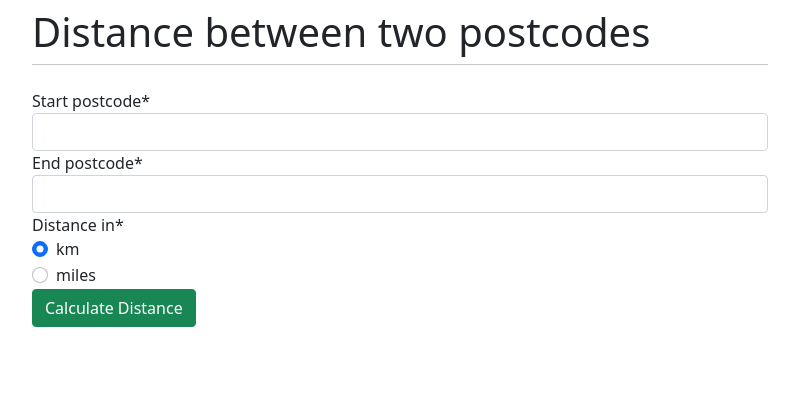
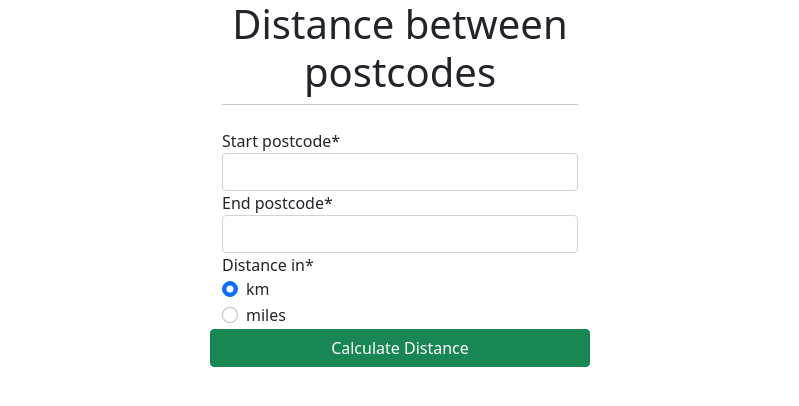
Before and after one commit to iancarpenter/python-pgeocode2, a Django app: page / in a window 1280 px wide. Shown: the top 406 px of the page, without its empty margins (240-1039 px from the left). Run offline with Django 3.2, Linux system fonts and the light colour scheme; some libraries are stand-ins or nearby versions.

Commit message:
changes-before-trying-%crispy%

```diff
--- a/postcode_distance/postcode/templates/base.html
+++ b/postcode_distance/postcode/templates/base.html
@@ -9,8 +9,8 @@
 <body>
     <div class="container">
         <div class="row justify-content-center">
-            <div class="col-8">
-                <h1 class="mt-2">Distance between two postcodes</h1>
+            <div class="col-4">
+                <h1 class="text-center">Distance between postcodes</h1>
                 <hr class="mt-0 mb-4">
                 {% block content %}
                 {% endblock %}
--- a/postcode_distance/postcode/templates/postcode/postcode.html
+++ b/postcode_distance/postcode/templates/postcode/postcode.html
@@ -6,16 +6,19 @@
 
 {% block content %}
 <form method="POST">
-    <div class="row justify-content-center">
-    {% csrf_token %}
-    {{ form | crispy }}
-</div>
-    <button type="submit" class="btn btn-success">Calculate Distance</button>
-
+        {% csrf_token %}
+        {{ form | crispy }}
+    <div class="row">
+        <button type="submit" class="btn btn-success">Calculate Distance</button>
+    </div>
 </form>
 
+
+
 {% if distance_result %}
-<h1>{{ distance_result }} {{measurement_unit }}</h1>
+<h1 class="row mt-3 justify-content-center">{{ distance_result }} {{measurement_unit }}</h1>
 {% endif %}
 
+
+
 {% endblock %}
```
